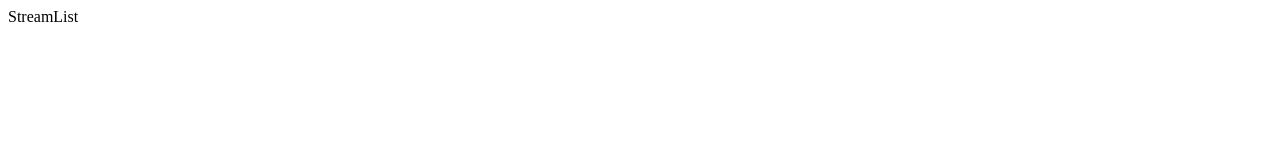
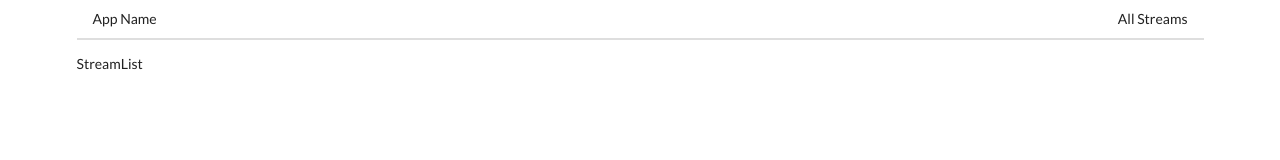
Before and after one commit to prateekvarma/video-streaming-client, a React app: page / in a window 1280 px wide. Built offline with nearby package versions, Linux system fonts and the light colour scheme.

Commit message:
Created header component, and included it into the App for it to be displayed in each component

```diff
--- a/public/index.html
+++ b/public/index.html
@@ -10,6 +10,7 @@
       content="Web site created using create-react-app"
     />
     <link rel="apple-touch-icon" href="%PUBLIC_URL%/logo192.png" />
+    <link rel="stylesheet" href="https://cdnjs.cloudflare.com/ajax/libs/semantic-ui/2.4.1/semantic.min.css" integrity="sha512-8bHTC73gkZ7rZ7vpqUQThUDhqcNFyYi2xgDgPDHc+GXVGHXq+xPjynxIopALmOPqzo9JZj0k6OqqewdGO3EsrQ==" crossorigin="anonymous" referrerpolicy="no-referrer" />
     <!--
       manifest.json provides metadata used when your web app is installed on a
       user's mobile device or desktop. See https://developers.google.com/web/fundamentals/web-app-manifest/
--- a/src/components/App.js
+++ b/src/components/App.js
@@ -5,11 +5,13 @@ import StreamDelete from "./streams/StreamDelete";
 import StreamEdit from "./streams/StreamEdit";
 import StreamShow from "./streams/StreamShow";
 import StreamList from "./streams/StreamList";
+import Header from "./Header";
 
 const App = () => {
   return (
-    <div>
+    <div className="ui container">
       <BrowserRouter>
+        <Header />
         <Routes>
           <Route path="/" element={<StreamList />} />
           <Route path="/streams/new" element={<StreamCreate />} />
--- /dev/null
+++ b/src/components/Header.js
@@ -0,0 +1,15 @@
+import React from "react";
+import { Link } from "react-router-dom";
+
+const Header = () => {
+  return (
+    <div className="ui secondary pointing menu">
+        <Link to="/" className="item">App Name</Link>
+        <div className="right menu">
+        <Link to="/" className="item">All Streams</Link>
+        </div>
+    </div>
+  )
+};
+
+export default Header;
```
